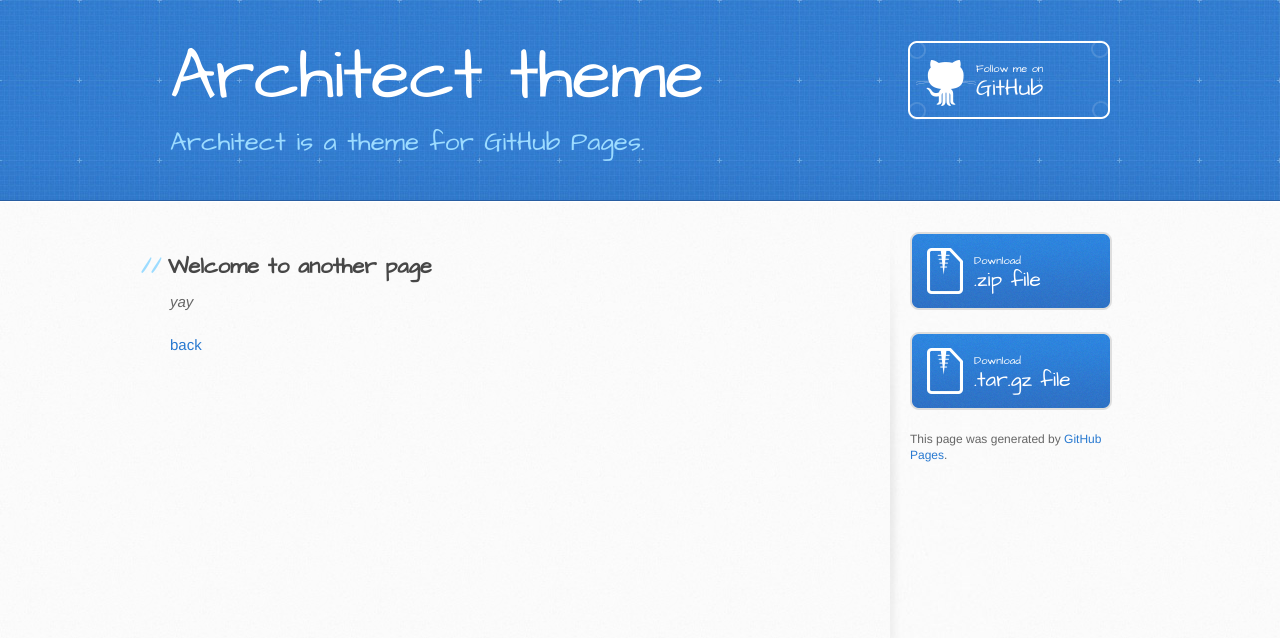
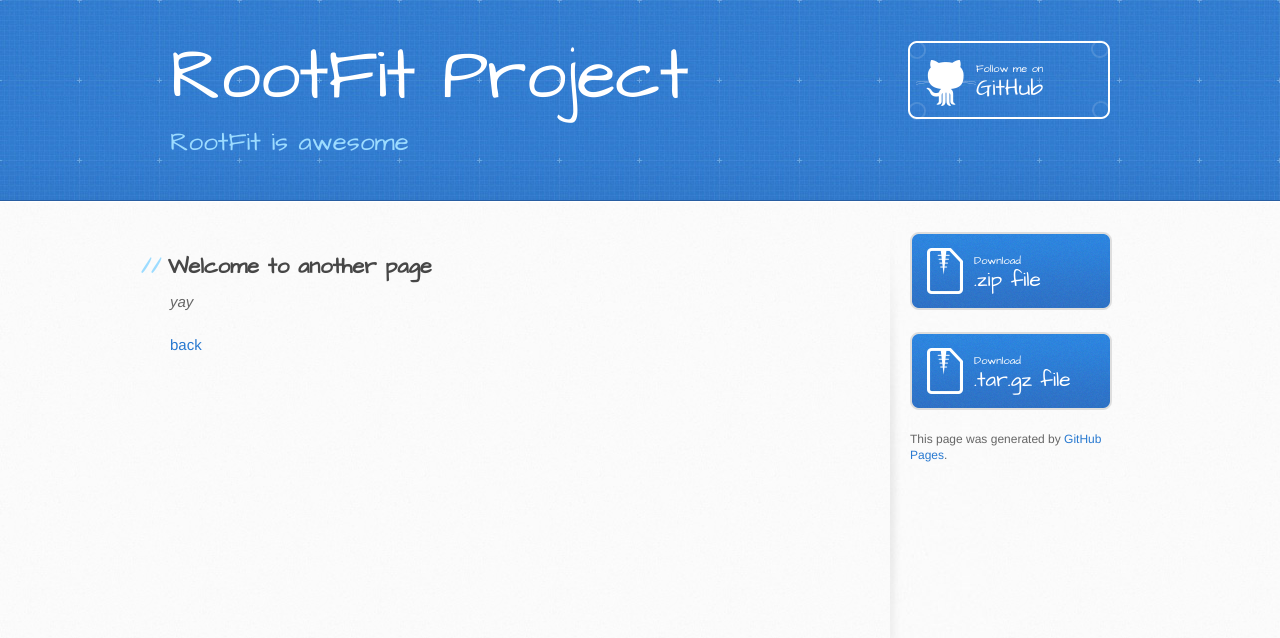
Before and after one commit to RootFitProject/RootFitProject.github.io, a Jekyll site: the page built from another-page.md, in a window 1280 px wide. Shown: the top 638 px of the page. Built offline with Jekyll 4.4.1, drawn with Linux system fonts in a browser that asks for light colours; our own code applies the rules of GitHub Pages for plain Markdown files.

Commit message:
Update _config.yml

```diff
--- a/_config.yml
+++ b/_config.yml
@@ -1,5 +1,5 @@
-title: Architect theme
-description: Architect is a theme for GitHub Pages.
+title: RootFit Project
+description: RootFit is awesome
 show_downloads: true
 google_analytics:
 theme:
```
